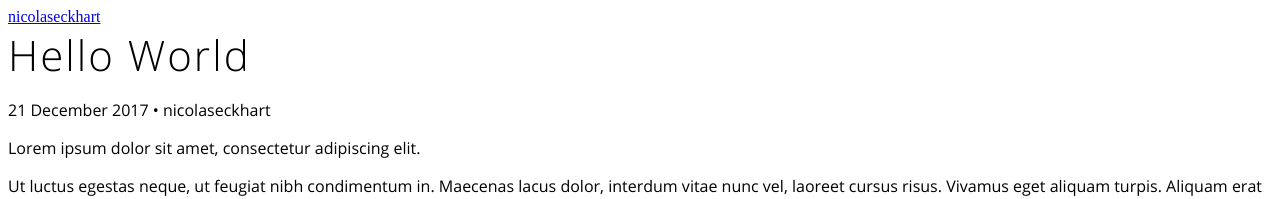
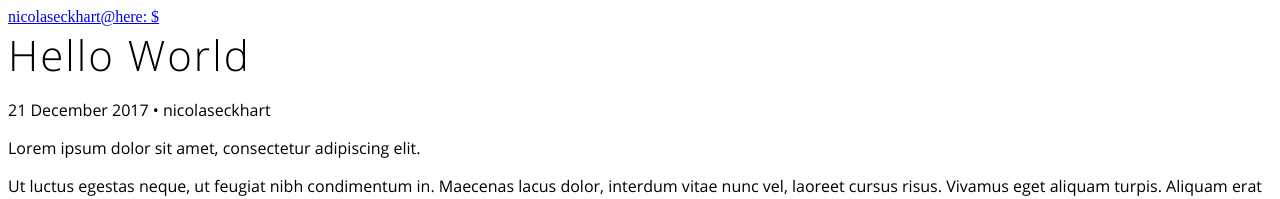
Before and after one commit to nicolaseckhart/nicolaseckhart.github.io, a Jekyll site: the page built from _posts/2017-12-21-hello-world.md, in a window 1280 px wide. Shown: the top 199 px of the page. Built offline with Jekyll 4.4.1, drawn with Linux system fonts in a browser that asks for light colours.

Commit message:
update site title

```diff
--- a/_config.yml
+++ b/_config.yml
@@ -13,7 +13,7 @@
 # you will see them accessed via {{ site.title }}, {{ site.email }}, and so on.
 # You can create any custom variable you would like, and they will be accessible
 # in the templates via {{ site.myvariable }}.
-title: nicolaseckhart
+title: "nicolaseckhart@here: $"
 baseurl: "" # the subpath of your site, e.g. /blog
 url: "https://nicolaseckhart.github.io"
 github_username: nicolaseckhart
```
